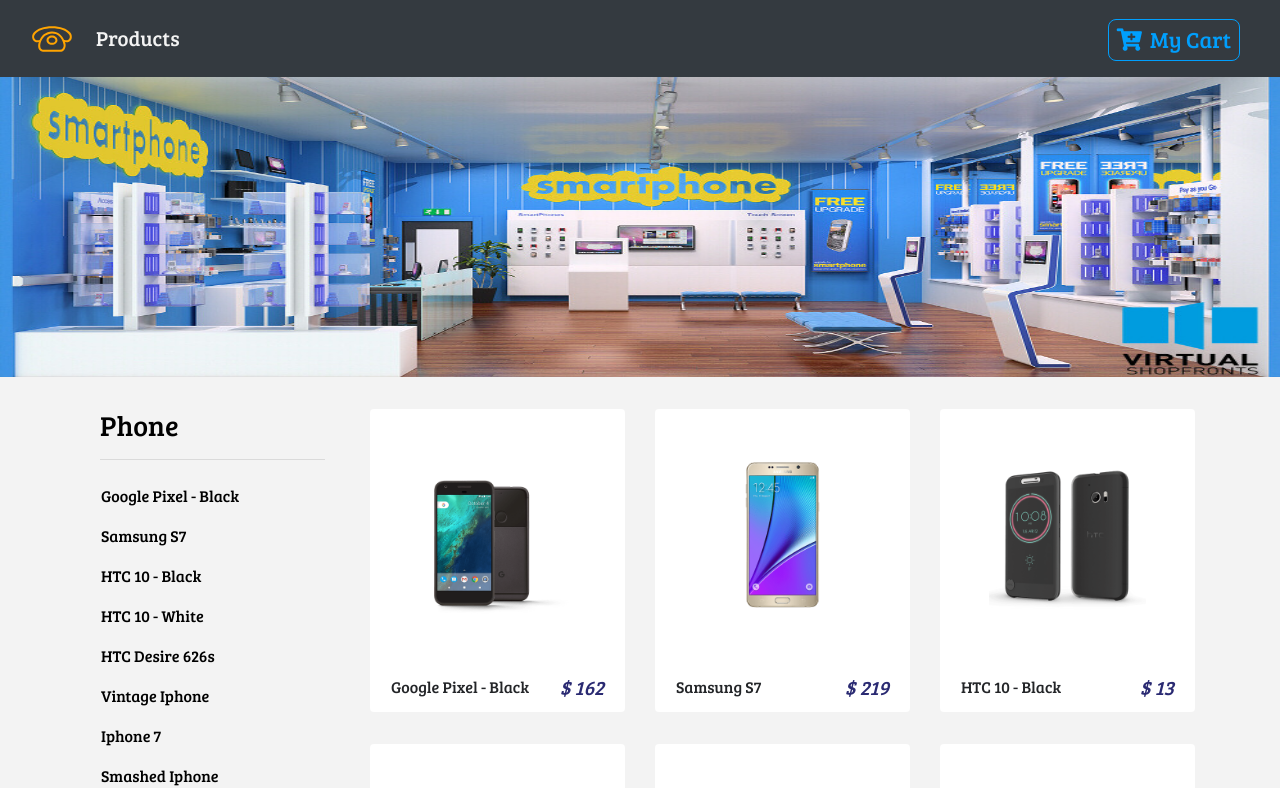
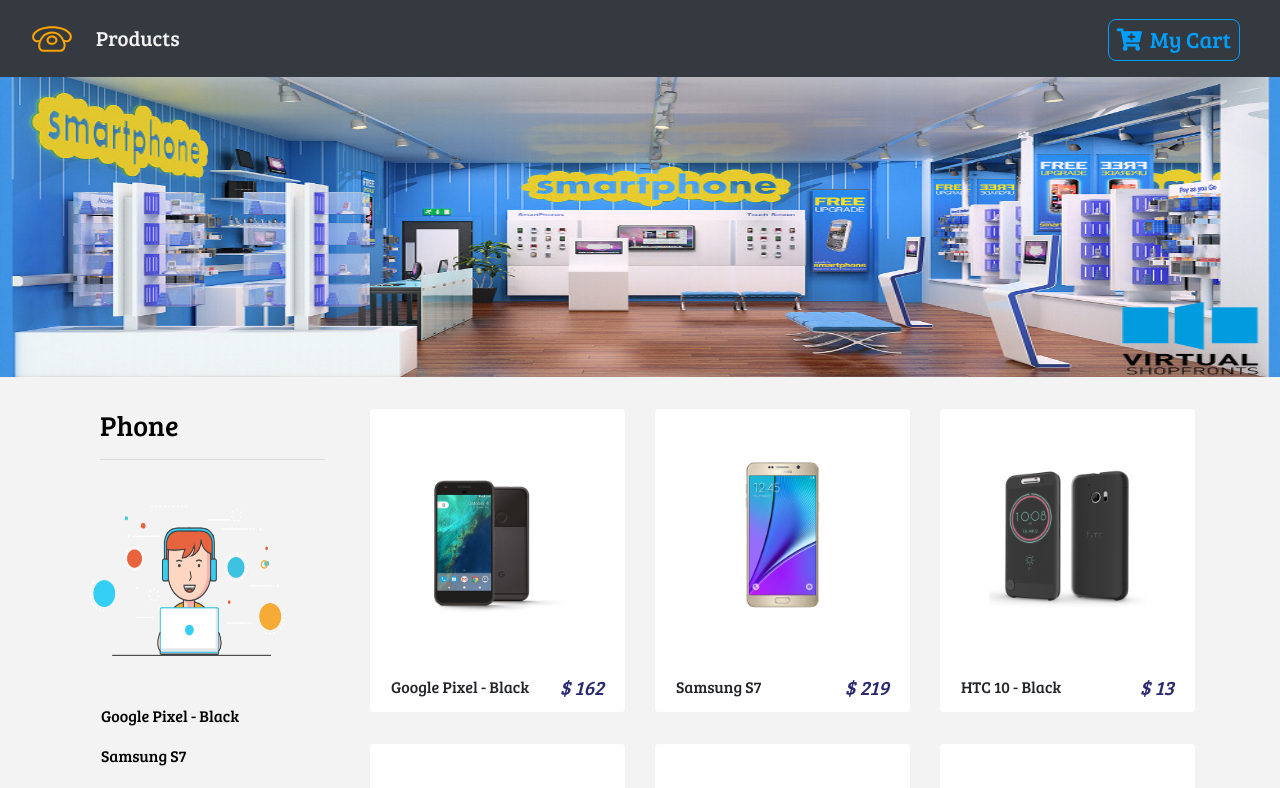
Before and after one commit to chanhcs/mobile-store, a React (Create React App) app: page / in a window 1280 px wide. Shown: the top 788 px of the page. Built offline with nearby package versions, Linux system fonts and the light colour scheme.

Commit message:
update aside

```diff
--- a/src/App.js
+++ b/src/App.js
@@ -25,7 +25,7 @@
           <Route exact path="/" component={ProductList}></Route>
           {/* <Route path="/signIn" component={SignIn} ></Route>
           <Route path="/signUp" component={SignUp} ></Route> */}
-          <Route path="/details" component={Details}></Route>
+          <Route path="/details"  component={Details}></Route>
 
           <Route path="/cart" component={Cart}></Route>
           <Route component={Default}></Route>
--- a/src/components/Aisde/Aside.js
+++ b/src/components/Aisde/Aside.js
@@ -1,5 +1,6 @@
 import React, { Component } from 'react';
 import { Link } from 'react-router-dom';
+import aside from './aside.png'
 import './Aside.css';
 
 class Aside extends Component {
@@ -14,6 +15,7 @@
                     </div>
                     <div className="list">
                         <nav className="nav flex-column " >
+                            <img alt='aside' style={{marginBottom: "40px", marginTop: "30px"}} src={aside} width="200px" height="150px"/>
                             <Link to='/' className="nav-link ">Google Pixel - Black</Link>
                             <Link to='/' className="nav-link " > Samsung S7</Link>
                             <Link to='/' className="nav-link">HTC 10 - Black</Link>
--- a/src/components/Product.js
+++ b/src/components/Product.js
@@ -76,7 +76,7 @@
                 box-shadow: 2px 2px 5px 0px rgba(0,0,0,0.2)
             }
             .card-footer{
-                background:rgb(56, 189, 175);
+                background:rgb(244, 237, 161);
             }
         }
     .img-container{
```
Also changed, not shown: src/components/Aisde/aside.png (added).
